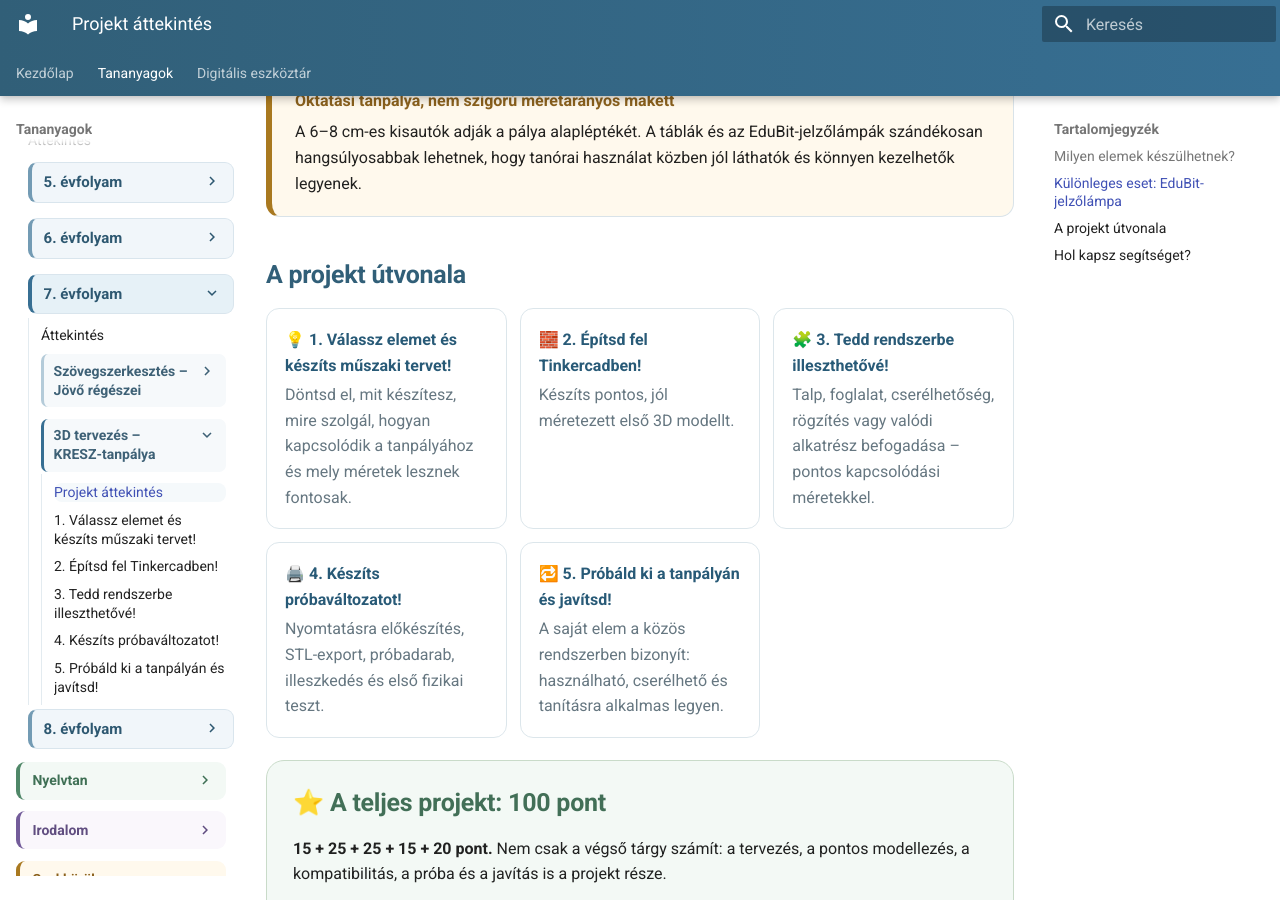
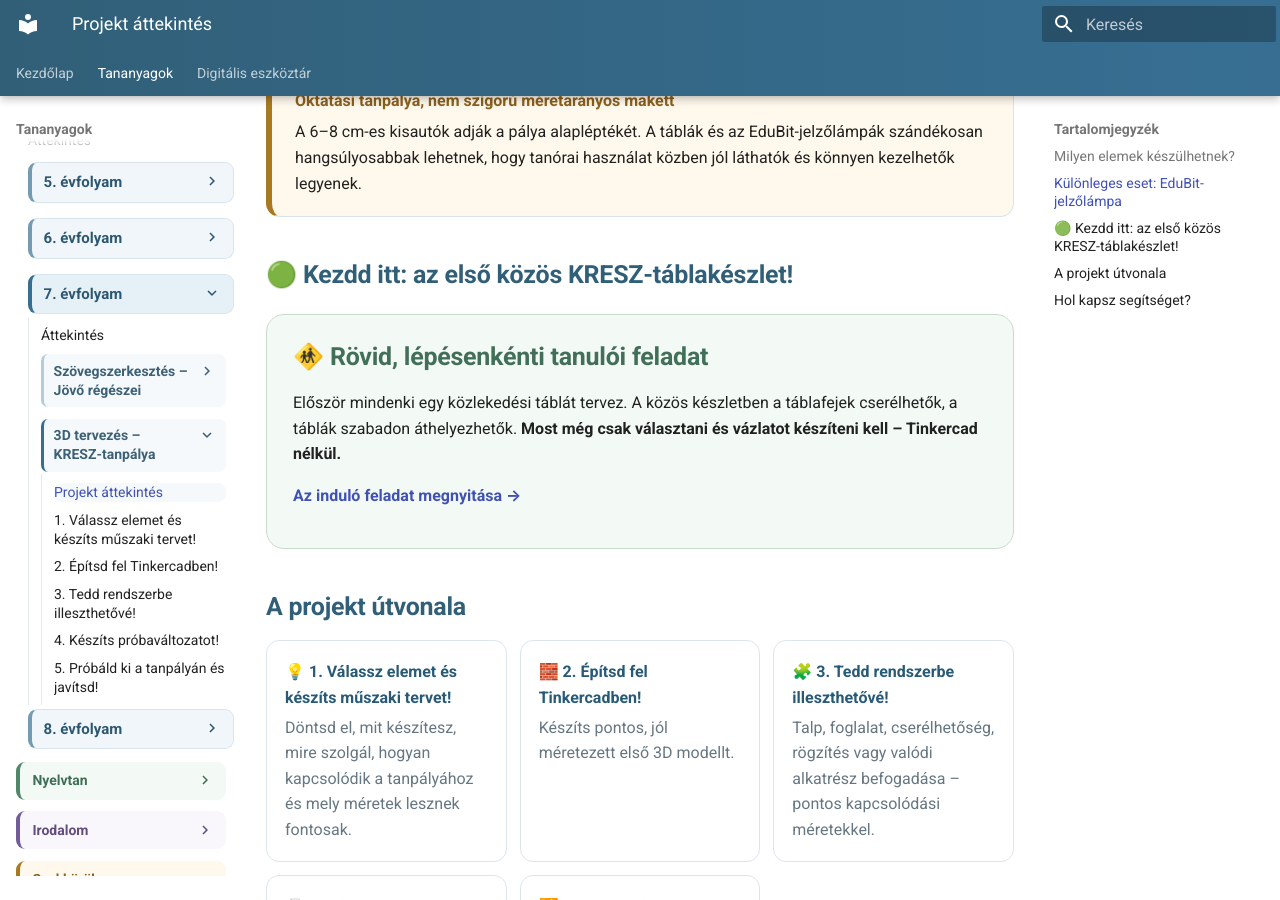
Before and after one commit to bsuszter/digitalis-eszkoztar, an MkDocs documentation site: the page built from docs/tananyagok/digitalis-kultura/7-evfolyam/kresz-tanpalya/index.md, in a window 1280 px wide and 900 px high, scrolled down 3110 px. Built offline with MkDocs 1.6.1 and Material for MkDocs 9.7.7, drawn with Linux system fonts in a browser that asks for light colours.

Commit message:
Link concise KRESZ sign-kit entry lesson from project overview

```diff
--- a/docs/tananyagok/digitalis-kultura/7-evfolyam/kresz-tanpalya/index.md
+++ b/docs/tananyagok/digitalis-kultura/7-evfolyam/kresz-tanpalya/index.md
@@ -67,6 +67,14 @@ Ha a jelzőlámpa-tartót választod, egy valódi elektronikai elem köré terve
   <span>A 6–8 cm-es kisautók adják a pálya alapléptékét. A táblák és az EduBit-jelzőlámpák szándékosan hangsúlyosabbak lehetnek, hogy tanórai használat közben jól láthatók és könnyen kezelhetők legyenek.</span>
 </div>
 
+## 🟢 Kezdd itt: az első közös KRESZ-táblakészlet!
+
+<div class="project-panel project-panel--green">
+  <h2>🚸 Rövid, lépésenkénti tanulói feladat</h2>
+  <p>Először mindenki egy közlekedési táblát tervez. A közös készletben a táblafejek cserélhetők, a táblák szabadon áthelyezhetők. <strong>Most még csak választani és vázlatot készíteni kell – Tinkercad nélkül.</strong></p>
+  <p><a href="tabla-keszlet-indulo-feladat/" target="_blank" rel="noopener"><strong>Az induló feladat megnyitása →</strong></a></p>
+</div>
+
 ## A projekt útvonala
 
 <div class="idea-grid">
```
